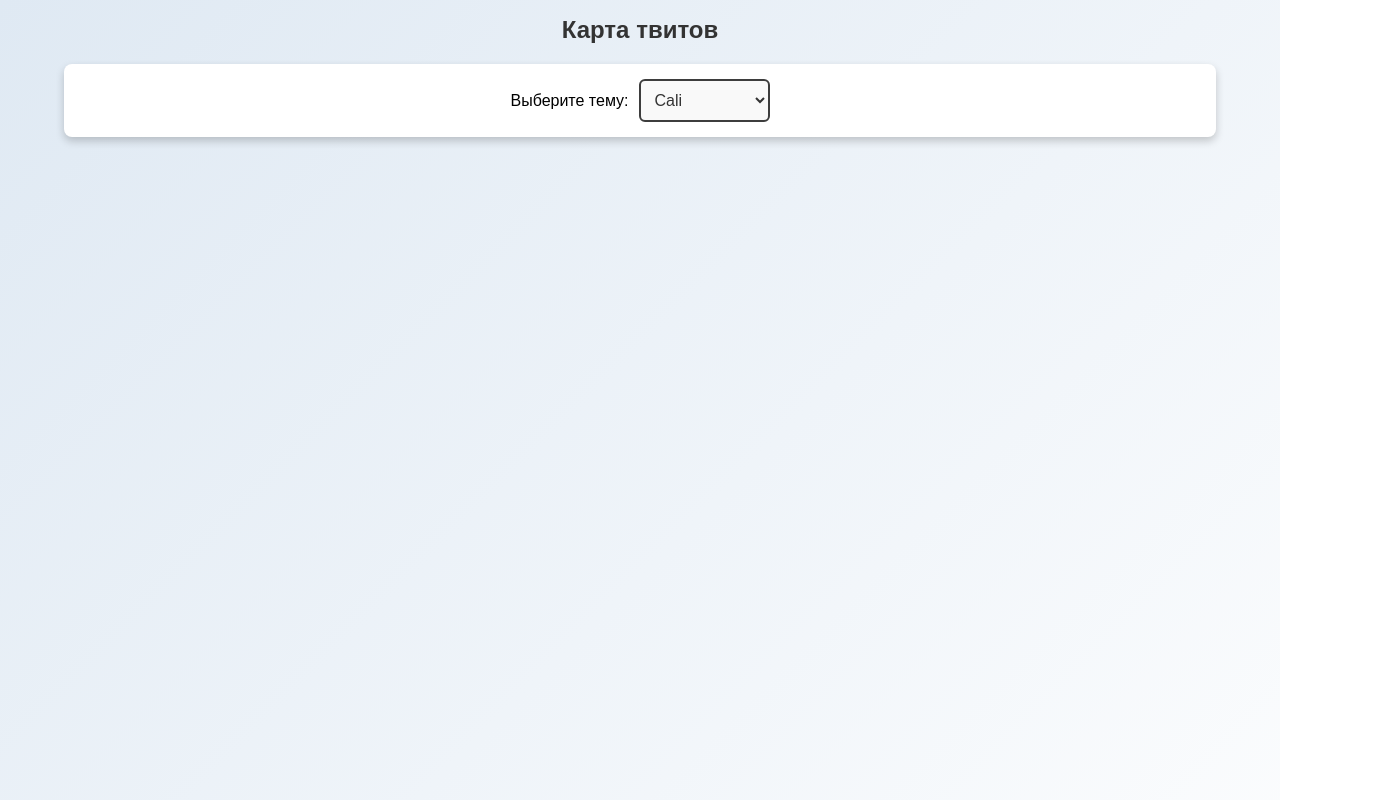
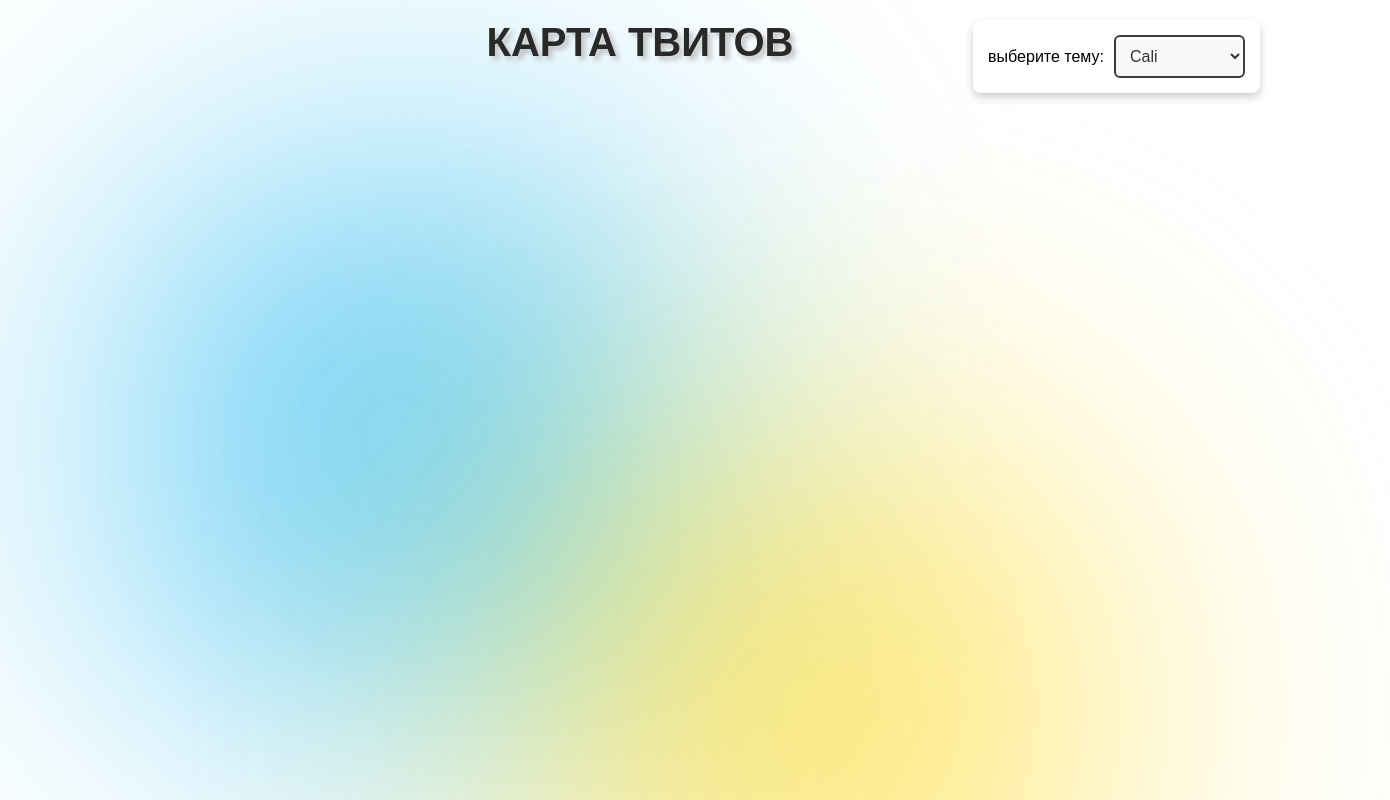
Before and after one commit to alwaysintilte/tweets, a plain HTML site: page src/main/resources/static/index.html in a window 1280 px wide. Shown: the top 800 px of the page, 1390 px wide, since content can reach past the window. Drawn offline with Linux system fonts and the light colour scheme; no server answers.

Commit message:
ляляляляляляляляляляляляля

```diff
--- a/src/main/resources/static/index.html
+++ b/src/main/resources/static/index.html
@@ -10,9 +10,9 @@
 </head>
 <body>
 <div class="wrapper">
-  <h1>Карта твитов</h1>
+  <h1>КАРТА ТВИТОВ</h1>
   <div class="choose-group">
-    <label for="mapName">Выберите тему:</label>
+    <label for="mapName">выберите тему:</label>
     <select id="mapName" onchange="drawMap('mapName')">
       <option value="cali">Cali</option>
       <option value="family">Family</option>
--- a/src/main/resources/static/styles/style.css
+++ b/src/main/resources/static/styles/style.css
@@ -1,3 +1,14 @@
+
+h1 {
+    color: rgb(41, 41, 41);
+    font-size: 40px;
+    background-color: transparent;
+    text-shadow: rgb(194, 194, 194) 4px 4px 5px;
+    text-align: center;
+    margin-top: 20px;
+}
+
+
 body {
     margin: 0;
     padding: 0;
@@ -5,40 +16,39 @@ body {
     justify-content: center;
     align-items: center;
     min-height: 100vh;
-    background: linear-gradient(135deg, #dfe9f3, #ffffff);
+    background: white;
+    overflow: hidden;
     font-family: Arial, sans-serif;
+    position: relative;
 }
 
-.wrapper {
-    text-align: center;
-    width: 90%;
+body::before, body::after {
+    content: "";
+    position: absolute;
+    width: 550px;
+    height: 550px;
+    border-radius: 50%;
+    filter: blur(150px);
+    opacity: 0.8;
+    z-index: -1;
 }
 
-h1 {
-    font-size: 24px;
-    margin-bottom: 20px;
-    color: #333;
+body::before {
+    background: rgba(0, 173, 239, 0.85);
+    top: 15%;
+    left: 10%;
 }
 
-.map-container {
-    display: flex;
-    justify-content: center;
-    align-items: center;
-    margin-top: 20px;
-}
-
-.tooltip {
-    position: absolute;
-    visibility: hidden;
-    background: #fff;
-    border: 1px solid #ccc;
-    padding: 8px;
-    border-radius: 4px;
-    box-shadow: 0 0 5px rgba(0,0,0,0.3);
-    font-size: 12px;
+body::after {
+    background: rgba(255, 214, 10, 0.85);
+    bottom: 10%;
+    right: 15%;
 }
 
 .choose-group {
+    position: absolute;
+    top: 20px;
+    right: 20px;
     display: flex;
     justify-content: center;
     align-items: center;
@@ -62,17 +72,11 @@ h1 {
 
 #mapName:hover {
     background: #e0e0e0;
+    border-color: rgba(0, 173, 239, 0.85);
 }
 
 #mapName:focus {
     outline: none;
-    border-color: #0437F2;
-    box-shadow: 0 0 8px rgba(4, 55, 242, 0.5);
+    border-color: rgba(0, 173, 239, 0.85);
+    box-shadow: 0 0 8px rgba(1, 95, 140);
 }
-
-.map-container {
-    display: flex;
-    justify-content: center;
-    align-items: center;
-    margin-top: 20px;
-}
```
